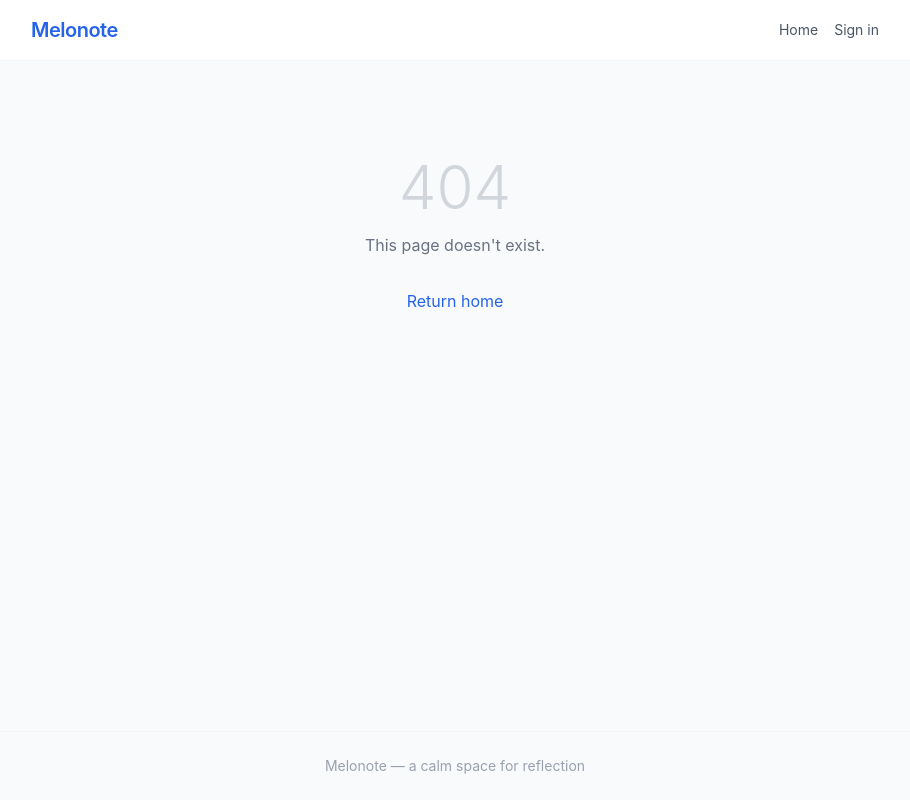
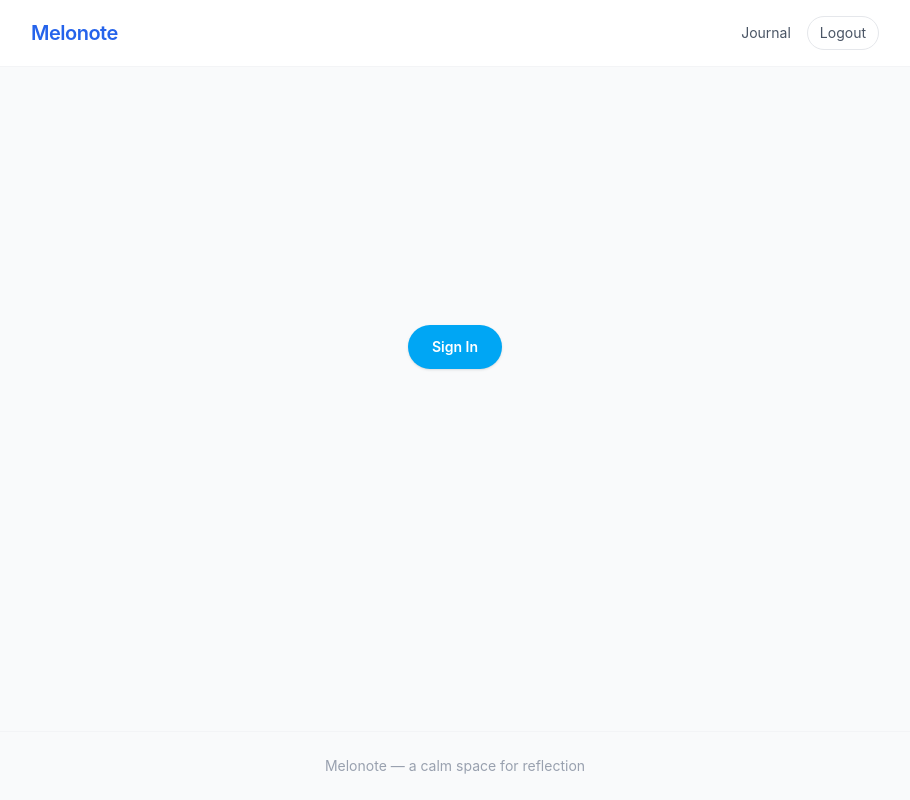
Before and after one commit to bhedadev010/melonote, a React (Vite) app in the folder frontend/: page /landing in a window 1280 px wide. Before the commit this address had no page. Shown: the whole page, without its empty margins (185-1095 px from the left). Built offline with nearby package versions, Linux system fonts and the light colour scheme; sample sign-in values are in the browser's storage.

Commit message:
page logic fix

```diff
--- a/frontend/src/App.jsx
+++ b/frontend/src/App.jsx
@@ -1,6 +1,7 @@
 import { Routes, Route, Navigate } from 'react-router-dom';
 import Layout from './components/Layout';
 import Home from './pages/Home';
+import Landing from './pages/Landing';
 import Auth from './pages/Auth';
 import Journal from './pages/Journal';
 import Editor from './pages/Editor';
@@ -9,7 +10,7 @@ import NotFound from './pages/NotFound';
 function RootRoute() {
   const token = localStorage.getItem('melonote-token');
 
-  return token ? <Navigate to="/journal" replace /> : <Auth />;
+  return token ? <Navigate to="/journal" replace /> : <Navigate to="/landing" replace />;
 }
 
 function App() {
@@ -18,6 +19,7 @@ function App() {
       <Route element={<Layout />}>
         <Route path="/" element={<RootRoute />} />
         <Route path="/home" element={<Home />} />
+        <Route path="/landing" element={<Landing />} />
         <Route path="/auth" element={<Auth />} />
         <Route path="/journal" element={<Journal />} />
         <Route path="/editor" element={<Editor />} />
--- a/frontend/src/components/Layout.jsx
+++ b/frontend/src/components/Layout.jsx
@@ -1,16 +1,42 @@
-import { Outlet, Link } from 'react-router-dom';
+import { Outlet, Link, useLocation, useNavigate } from 'react-router-dom';
 
 function Layout() {
+  const location = useLocation();
+  const navigate = useNavigate();
+  const token = localStorage.getItem('melonote-token');
+  const isAuthenticated = Boolean(token);
+  const hideHomeLink = location.pathname === '/landing' || location.pathname === '/auth';
+
+  function handleLogout() {
+    localStorage.removeItem('melonote-token');
+    localStorage.removeItem('melonote-user');
+    navigate('/auth', { replace: true });
+  }
+
   return (
     <div className="min-h-screen flex flex-col">
       <header className="bg-white border-b border-gray-100">
         <div className="max-w-4xl mx-auto px-6 py-4 flex items-center justify-between">
-          <Link to="/" className="text-xl font-semibold text-primary-600 tracking-tight">
+          <Link to={isAuthenticated ? '/home' : '/landing'} className="text-xl font-semibold text-primary-600 tracking-tight">
             Melonote
           </Link>
           <nav className="flex items-center gap-4 text-sm text-gray-600">
-            <Link to="/home" className="hover:text-sky-600">Home</Link>
-            <Link to="/auth" className="hover:text-sky-600">Sign in</Link>
+            {!hideHomeLink && (
+              <Link to="/home" className="hover:text-sky-600">Home</Link>
+            )}
+            {isAuthenticated ? (
+              <>
+                <Link to="/journal" className="hover:text-sky-600">Journal</Link>
+                <button
+                  onClick={handleLogout}
+                  className="rounded-full border border-gray-200 px-3 py-1.5 text-sm text-gray-600 hover:bg-gray-50"
+                >
+                  Logout
+                </button>
+              </>
+            ) : (
+              <Link to="/auth" className="hover:text-sky-600">Sign in</Link>
+            )}
           </nav>
         </div>
       </header>
--- a/frontend/src/pages/Journal.jsx
+++ b/frontend/src/pages/Journal.jsx
@@ -26,12 +26,6 @@ function Journal() {
       .finally(() => setLoading(false));
   }, [navigate]);
 
-  function handleLogout() {
-    localStorage.removeItem('melonote-token');
-    localStorage.removeItem('melonote-user');
-    navigate('/auth', { replace: true });
-  }
-
   if (loading) {
     return <div className="max-w-4xl mx-auto px-6 py-16 text-gray-500">Loading your journal space…</div>;
   }
@@ -39,18 +33,10 @@ function Journal() {
   return (
     <div className="max-w-4xl mx-auto px-6 py-16">
       <div className="rounded-3xl border border-gray-100 bg-white p-8 shadow-sm">
-        <div className="flex items-center justify-between mb-6">
-          <div>
-            <p className="text-sm uppercase tracking-wide text-sky-500">Journal</p>
-            <h1 className="text-3xl font-semibold text-gray-800">Welcome, {user?.name || 'friend'}</h1>
-            <p className="text-sm text-gray-500 mt-2">Your journal is ready for the next milestone.</p>
-          </div>
-          <button
-            onClick={handleLogout}
-            className="rounded-full border border-gray-200 px-4 py-2 text-sm text-gray-600 hover:bg-gray-50"
-          >
-            Logout
-          </button>
+        <div className="mb-6">
+          <p className="text-sm uppercase tracking-wide text-sky-500">Journal</p>
+          <h1 className="text-3xl font-semibold text-gray-800">Welcome, {user?.name || 'friend'}</h1>
+          <p className="text-sm text-gray-500 mt-2">Your journal is ready for the next milestone.</p>
         </div>
 
         <div className="rounded-2xl bg-sky-50 p-6 text-sm text-sky-800">
--- /dev/null
+++ b/frontend/src/pages/Landing.jsx
@@ -0,0 +1,18 @@
+import { useNavigate } from 'react-router-dom';
+
+function Landing() {
+  const navigate = useNavigate();
+
+  return (
+    <div className="flex min-h-[70vh] items-center justify-center px-6 py-16">
+      <button
+        onClick={() => navigate('/auth')}
+        className="rounded-full bg-sky-500 px-6 py-3 text-sm font-semibold text-white shadow-sm transition hover:bg-sky-600"
+      >
+        Sign In
+      </button>
+    </div>
+  );
+}
+
+export default Landing;
```
